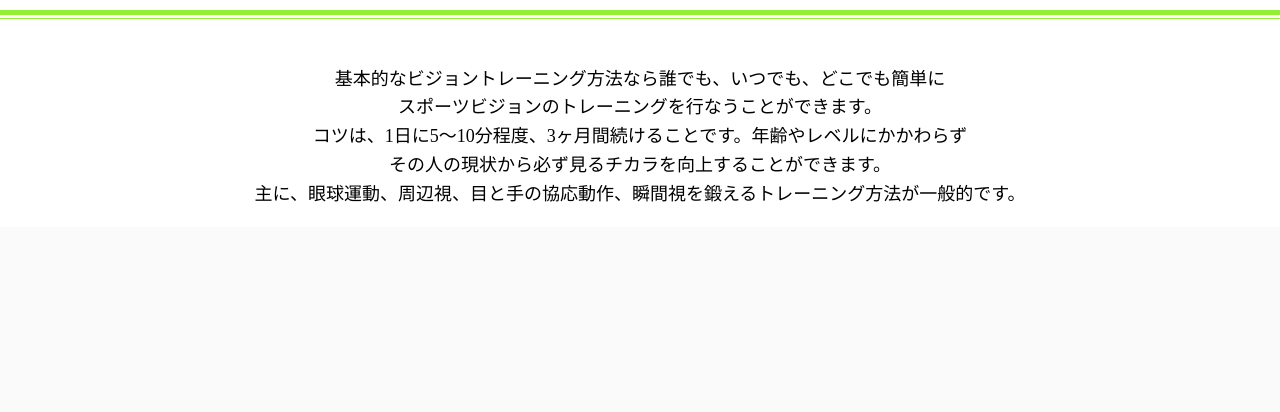
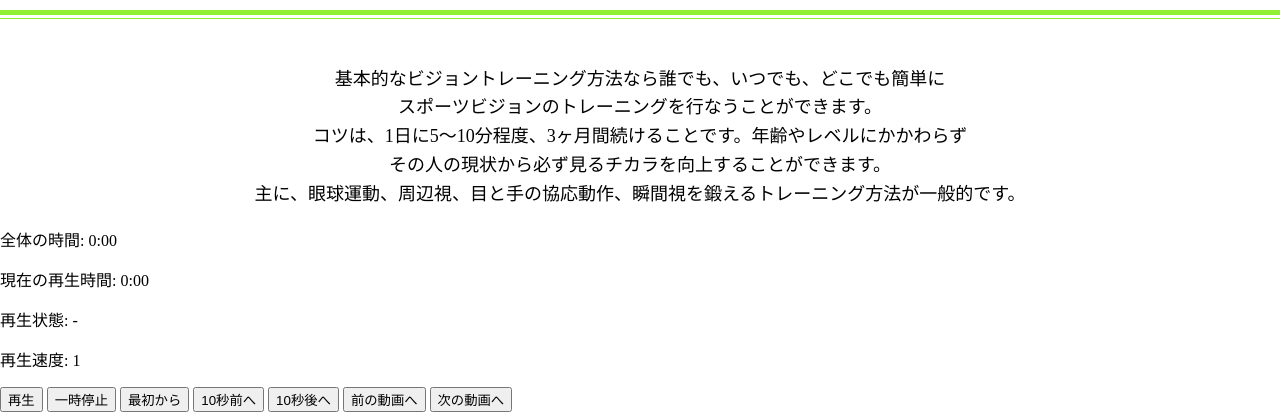
Before and after one commit to IshikawaMasato/visiontraining_2023, a Flask app: page / in a window 1280 px wide. Shown: the part 2013-2425 px from the top of the page. Before the commit the page ends 2215 px from the top, so only its background shows below. Run offline with Flask 3, Linux system fonts and the light colour scheme.

Commit message:
visiontraining_videoの作成と共通化

```diff
--- /dev/null
+++ b/static/js/visiontraining_video.js
@@ -0,0 +1,109 @@
+        //動画プレイヤーの読み込み
+        var player;
+        function onYouTubeIframeAPIReady() {
+            player = new YT.Player('player', {
+                height: '360',
+                width: '640',
+                playerVars: {
+                    playlist: 'A6yNMFZgfK8,g9MUolW5qBw,HvU3g3M0fcs,u3pyJ2DeklU,-vRahwR7-qY', // 再生リストのID
+                    listType: 'playlist', // 再生リストタイプ指定
+                    playsinline: 0,
+                    modestbranding: 0,
+                    disablekb: 0,
+                    rel: 0,
+                    iv_load_policy: 3,
+                    controls: 0,
+                    loop: 1,
+                },
+                events: {
+                    'onReady': onPlayerReady,
+                    'onStateChange': onPlayerStateChange
+                }
+            });
+        }
+
+        function onPlayerReady(event) {
+            // プレーヤーが準備完了したら、動画の情報を取得し表示
+            var duration = player.getDuration();
+            document.getElementById('totalTime').textContent = formatTime(duration);
+
+            // 1秒ごとに現在の再生時間を更新
+            setInterval(updateCurrentTime, 1000);
+            // 再生ボタンのクリックイベントを追加
+            document.getElementById('playButton').addEventListener('click', function () {
+                player.playVideo();
+            });
+
+            // 一時停止ボタンのクリックイベントを追加
+            document.getElementById('pauseButton').addEventListener('click', function () {
+                player.pauseVideo();
+            });
+
+            // 停止ボタンのクリックイベントを追加
+            document.getElementById('stopButton').addEventListener('click', function () {
+                player.stopVideo();
+            });
+
+            // スキップボタンのクリックイベントを追加
+            document.getElementById('backskipButton').addEventListener('click', function () {
+                BackskipVideo(10); // 10秒前スキップ（必要に応じて秒数を変更）
+            });
+            // スキップボタンのクリックイベントを追加
+            document.getElementById('jaupskipButton').addEventListener('click', function () {
+                JaupskipVideo(10); // 10秒スキップ（必要に応じて秒数を変更）
+            });
+            // 前の動画ボタンのクリックイベントを追加
+            document.getElementById('backvideoButton').addEventListener('click', function () {
+                player.previousVideo();
+            });
+            // 次の動画ボタンのクリックイベントを追加
+            document.getElementById('nextvideoButton').addEventListener('click', function () {
+                player.nextVideo();
+            });
+        }
+
+        function onPlayerStateChange(event) {
+            var state = event.data;
+            var playerStateText = document.getElementById('playerState');
+
+            // 再生状態を表示
+            switch (state) {
+                case YT.PlayerState.ENDED:
+                    playerStateText.textContent = '終了';
+                    break;
+                case YT.PlayerState.PLAYING:
+                    playerStateText.textContent = '再生中';
+                    break;
+                case YT.PlayerState.PAUSED:
+                    playerStateText.textContent = '一時停止中';
+                    break;
+                case YT.PlayerState.BUFFERING:
+                    playerStateText.textContent = 'バッファリング中';
+                    break;
+                case YT.PlayerState.CUED:
+                    playerStateText.textContent = 'キュー';
+                    break;
+                default:
+                    playerStateText.textContent = '-';
+                    break;
+            }
+        }
+        //現在の再生時間を確認
+        function updateCurrentTime() {
+            var currentTime = player.getCurrentTime();
+            document.getElementById('currentTime').textContent = formatTime(currentTime);
+        }
+
+        function formatTime(time) {
+            var minutes = Math.floor(time / 60);
+            var seconds = Math.floor(time % 60);
+            return minutes + ':' + (seconds < 10 ? '0' : '') + seconds;
+        }
+        //10秒前スキップ
+        function BackskipVideo(seconds) {
+            player.seekTo(player.getCurrentTime() - seconds, true);
+        }
+        //10秒後にスキップ
+        function JaupskipVideo(seconds) {
+            player.seekTo(player.getCurrentTime() + seconds, true);
+        }
--- a/templates/top.html
+++ b/templates/top.html
@@ -133,6 +133,6 @@
     その人の現状から必ず見るチカラを向上することができます。<br>
     主に、眼球運動、周辺視、目と手の協応動作、瞬間視を鍛えるトレーニング方法が一般的です。</p>
 
-
+    {% extends "visiontraining_video.html" %}
 </body>
 </html>
--- a/templates/user.html
+++ b/templates/user.html
@@ -149,5 +149,8 @@
   その人の現状から必ず見るチカラを向上することができます。<br>
   主に、眼球運動、周辺視、目と手の協応動作、瞬間視を鍛えるトレーニング方法が一般的です。</p>
 
+
+
+  {% extends "visiontraining_video.html" %}
 </body>
 </html>
--- /dev/null
+++ b/templates/visiontraining_video.html
@@ -0,0 +1,19 @@
+{% block content %}
+<div id="player"></div>
+<div id="videoInfo" class="video-state">
+    <p>全体の時間: <span id="totalTime">0:00</span></p>
+    <p>現在の再生時間: <span id="currentTime">0:00</span></p>
+    <p>再生状態: <span id="playerState">-</span></p>
+    <p>再生速度: <span id="backRate">1</span></p>
+</div>
+
+<button id="playButton" class="video-button">再生</button>
+<button id="pauseButton">一時停止</button>
+<button id="stopButton">最初から</button>
+<button id="backskipButton">10秒前へ</button>
+<button id="jaupskipButton">10秒後へ</button>
+<button id="backvideoButton">前の動画へ</button>
+<button id="nextvideoButton">次の動画へ</button>
+<script src="{{ url_for('static', filename='js/visiontraining_video.js') }}"></script>
+<script src="https://www.youtube.com/iframe_api"></script>
+{% endblock %}
```
